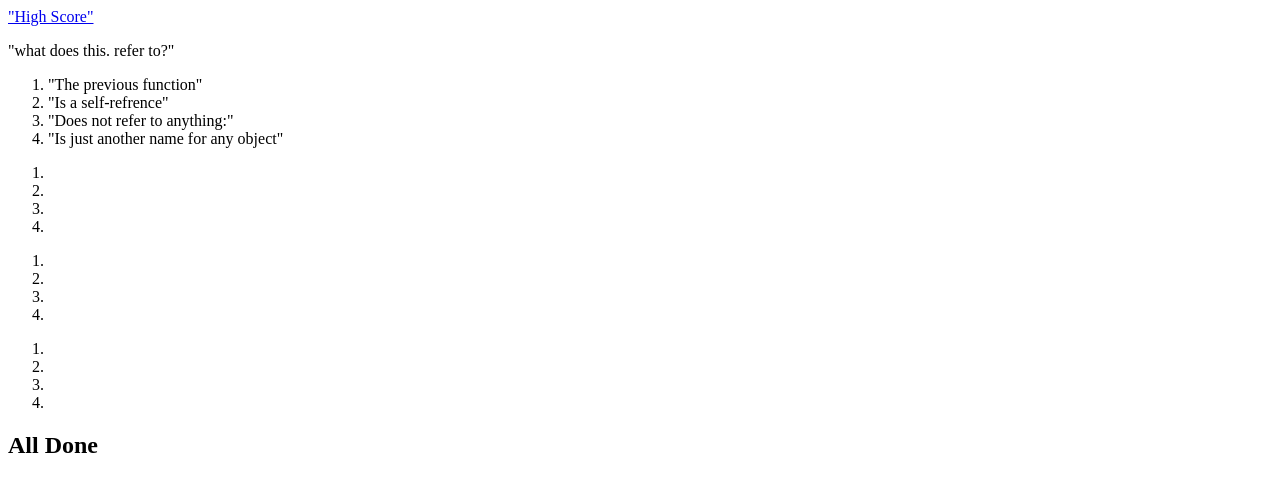
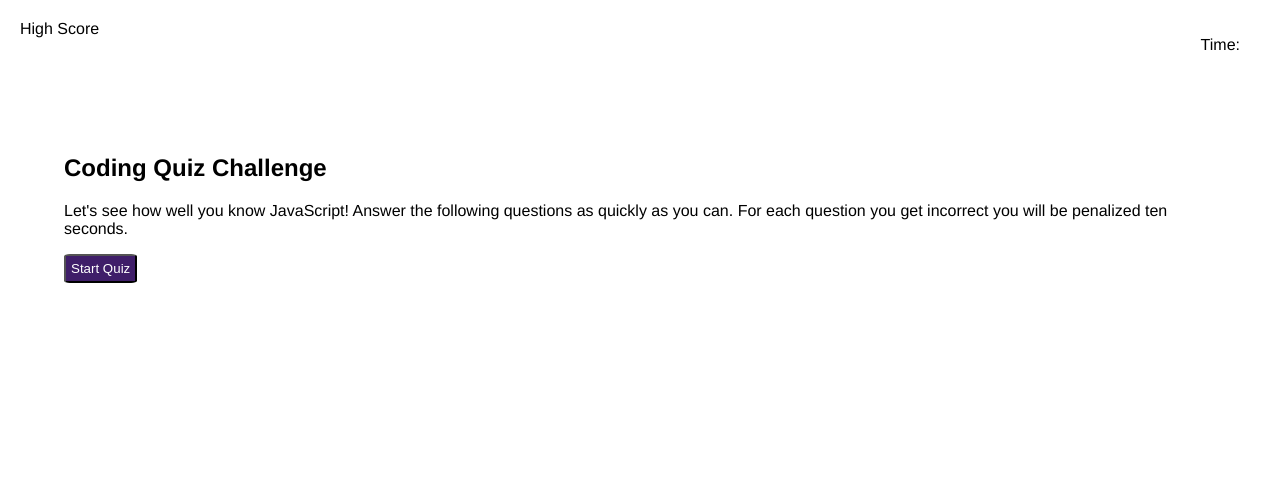
Before and after one commit to StamperM/JavaScript-Quiz, a plain HTML site: page index.html in a window 1280 px wide. Drawn offline with Linux system fonts and the light colour scheme.

Commit message:
added some functions and new js file

```diff
--- a/assets/main.js
+++ b/assets/main.js
@@ -1,3 +1,59 @@
-function quiz(){
-    if
+var startQuizElement = document.getElementById("startQuizSection");
+var questionElement = document.querySelector("#quizSection");
+
+var timerEl = document.querySelector("#timer");
+console.log(timerEl);
+var score = 60;
+var timeForTimer = 60000;
+var questionIndex = 0;
+
+
+function startQuiz() {
+    console.log('Quiz starting');
+    console.log(questionElement);
+    questionElement.removeAttribute('hidden');
+    startQuizElement.setAttribute('hidden', true)
+    getQuestion();
 }
+
+function getQuestion(){
+    console.log('getting question')
+    var currentQuestion = questions[questionIndex];
+    console.table(currentQuestion);
+
+    for (let i = 0; i < currentQuestion.answers.length; i++) {
+        const answer = currentQuestion.answers[i];
+        console.log(answer);
+        var btn = document.createElement('button');
+        btn.textContent = answer;
+        questionElement.appendChild(btn);
+
+    }
+}
+
+function gameTimer() {
+  var timerCountdown = setInterval(function () {
+    timeForTimer--;
+    timerEl.textContent = "Timer" + score;
+  },timeForTimer);
+
+
+  if (timerEl.textContent ==='0'){
+    clearInterval(timerCountdown);
+    // clear setInterval
+  }
+}
+
+// Line 1 associates timeEl with #timer on the HTML.
+// gameTimer() uses time set interval to reduce the time that is
+// the score.
+
+function scoreBasedOnAnswer() {
+  if (answer === false) {
+    return score - 15;
+  } else {
+    return score;
+  }
+}
+
+// function scoreBasedOnAnswer should reduce the score by 15 each time the answer is incorrect.
--- /dev/null
+++ b/assets/questions.js
@@ -0,0 +1,8 @@
+var questions = [
+    {
+        questNum: 1,
+        title: "put question here",
+        answers: ['answer1', 'answer2','answer3','answer4'],
+        correct: 'answer3'
+    }
+]
--- a/assets/styles.css
+++ b/assets/styles.css
@@ -1,3 +1,42 @@
 body {
     margin: 0;
+    font-family: 'Franklin Gothic Medium', 'Arial Narrow', Arial, sans-serif;
 }
+main {
+    margin: 5%;
+}
+header{
+    display: flex;
+    justify-content: space-between;
+    padding: 20px;
+}
+#timer {
+    flex-basis: 50%;
+    padding-right: 20px;
+
+}
+nav a {
+    text-decoration: none;
+    color: black;
+
+}
+
+#StartQuizSection {
+    display: flex;
+    flex-direction: column;
+    justify-content: center;
+    align-items: center;
+}
+
+#StartQuizSection p {
+    padding: 1% 15%;
+    text-align: center;
+
+}
+
+#startQuizButton {
+    background-color: rgb(63, 30, 105);
+    border-radius: 8%;
+    color: white;
+    padding: 5px;
+}
--- a/index.html
+++ b/index.html
@@ -1,63 +1,43 @@
 <!DOCTYPE html>
 <html lang="en">
   <head>
-    <meta charset="UTF-8">
-    <meta http-equiv="X-UA-Compatible" content="IE=edge">
-    <meta name="viewport" content="width=device-width, initial-scale=1.0">
+    <meta charset="UTF-8" />
+    <meta http-equiv="X-UA-Compatible" content="IE=edge" />
+    <meta name="viewport" content="width=device-width, initial-scale=1.0" />
+    <link rel="stylesheet" href="./assets/styles.css" />
     <title>Document</title>
   </head>
   <body>
     <header>
       <nav>
-                <a href="./highScore.html">"High Score"</a>
+        <a href="./highScore.html">High Score</a>
       </nav>
-            <div id="timer"></div>
+      <div>
+        <p id="timer">Time:</p>
+      </div>
     </header>
     <main>
-        <section id="QuizSection1">
-            <p id="Question1">"what does this. refer to?"</p>
-           <ol>
-            <li>"The previous function"</li>
-            <li id="question1Answer">"Is a self-refrence"</li>
-            <li>"Does not refer to anything:"</li>
-            <li>"Is just another name for any object"</li>
-           </ol>
+      <section id="startQuizSection">
+        <h1>Coding Quiz Challenge</h1>
+        <p>
+          Let's see how well you know JavaScript! Answer the following questions
+          as quickly as you can. For each question you get incorrect you will be
+          penalized ten seconds.
+        </p>
+        <button id="startQuizButton" onclick="startQuiz()">
+          Start Quiz
+        </button>
+      </section>
+      <section id="quizSection" hidden="true">
 
       </section>
-        <section id="QuizSection2">
-            <p id="Question2"></p>
-           <ol>
-            <li></li>
-            <li></li>
-            <li></li>
-            <li></li>
-           </ol>
 
-        </section>
-        <section id="QuizSection3">
-            <p id="Question3"></p>
-           <ol>
-            <li></li>
-            <li></li>
-            <li></li>
-            <li></li>
-           </ol>
-
-        </section>
-        <section id="QuizSection4">
-            <p id="Question4"></p>
-           <ol>
-            <li></li>
-            <li></li>
-            <li></li>
-            <li></li>
-           </ol>
-
-        </section>
-        <section>
+      <section id="lastSection" hidden>
         <h2>All Done</h2>
         <p id="userInput initals"></p>
       </section>
     </main>
+    <script src="./assets/questions.js"></script>
+    <script src="./assets/main.js"></script>
   </body>
 </html>
```
Lines whose indentation alone changed are shown as unchanged.
